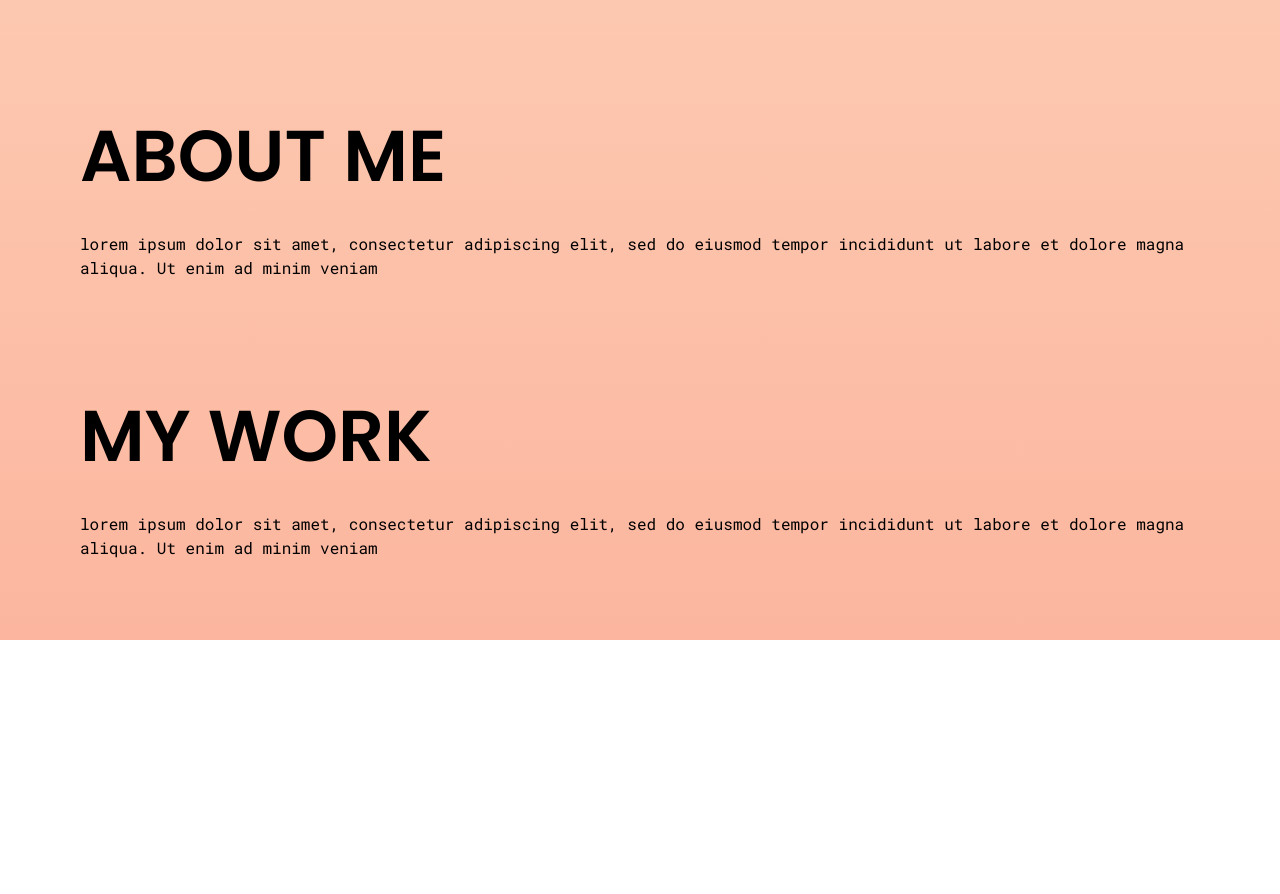
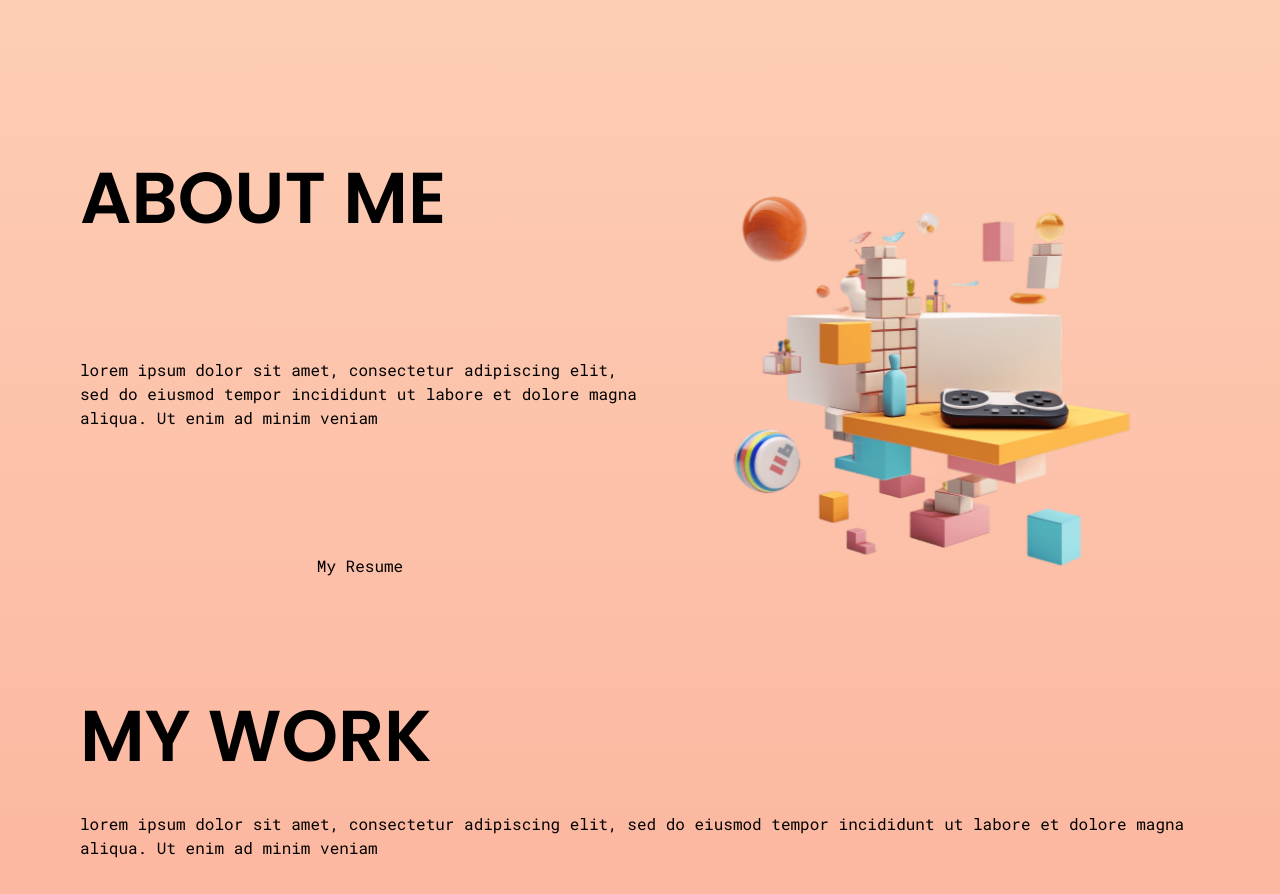
Before and after one commit to MatthieuD134/matthieu-daulhiac-portfolio, a Next.js app: page / in a window 1280 px wide. Shown: the part 1244-2138 px from the top of the page. Before the commit the page ends 1884 px from the top, so only its background shows below. Built offline with nearby package versions, Linux system fonts and the light colour scheme.

Commit message:
add button for resume and illustration

```diff
--- a/src/components/pages/home/about-me-section.tsx
+++ b/src/components/pages/home/about-me-section.tsx
@@ -1,6 +1,7 @@
 import { useRouter } from 'next/router';
 import { poppins } from '../../base/fonts';
 import { useMemo } from 'react';
+import Image from 'next/image';
 
 const CONTENT = [
   {
@@ -8,18 +9,21 @@ const CONTENT = [
     title: 'About Me',
     content:
       'lorem ipsum dolor sit amet, consectetur adipiscing elit, sed do eiusmod tempor incididunt ut labore et dolore magna aliqua. Ut enim ad minim veniam',
+    button: 'My Resume',
   },
   {
     locale: 'fr',
     title: 'Qui suis-je?',
     content:
       'lorem ipsum dolor sit amet, consectetur adipiscing elit, sed do eiusmod tempor incididunt ut labore et dolore magna aliqua. Ut enim ad minim veniam',
+    button: 'Mon CV',
   },
   {
     locale: 'cn',
     title: '关于我',
     content:
       'lorem ipsum dolor sit amet, consectetur adipiscing elit, sed do eiusmod tempor incididunt ut labore et dolore magna aliqua. Ut enim ad minim veniam',
+    button: ' 我的简历',
   },
 ];
 
@@ -33,12 +37,26 @@ const AboutMeSection = () => {
 
   return (
     <section className="max-w-6xl mx-auto px-4 py-10 flex flex-col">
+      <div className="grid grid-cols-1 md:grid-cols-2 gap-5 md:gap-0">
+        <div className="flex flex-col justify-around">
           <h2
             className={`uppercase text-4xl md:text-7xl ${poppins.className} font-semibold`}
           >
             {content?.title}
           </h2>
+
           <p className="my-10">{content?.content}</p>
+          <button>{content?.button}</button>
+        </div>
+        <div className="relative h-full w-full min-h-[500px]">
+          <Image
+            alt=""
+            src="/about-me-illustration.png"
+            fill
+            style={{ objectFit: 'contain', objectPosition: 'center' }}
+          />
+        </div>
+      </div>
     </section>
   );
 };
```
Also changed, not shown: public/about-me-illustration.png (added). Lines whose indentation alone changed are shown as unchanged.
